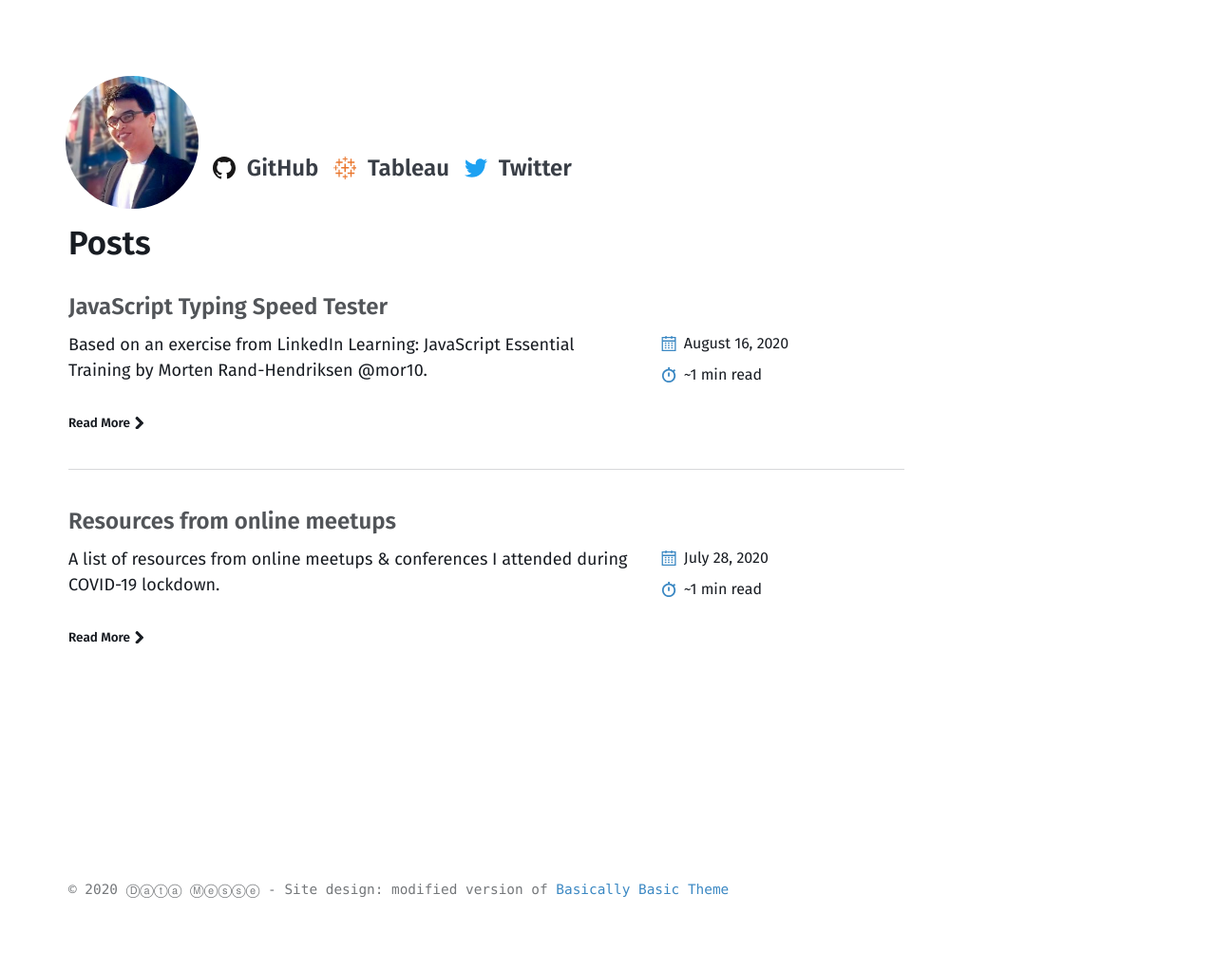
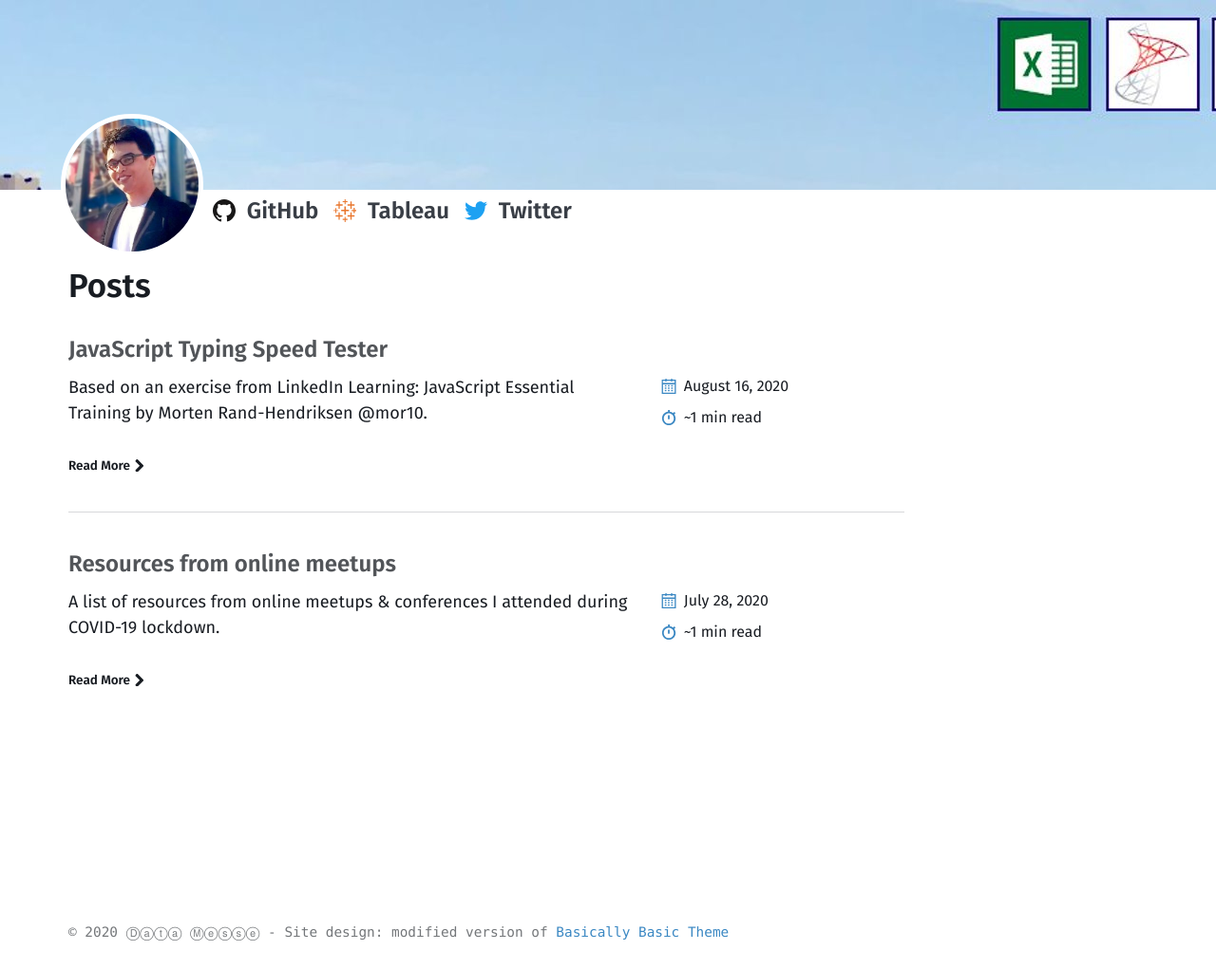
Before and after one commit to datamesse/blog, a Jekyll site: the page built from index.md, in a window 1280 px wide. Shown: the whole page at 95% size. Built offline with Jekyll 4.4.1, drawn with Linux system fonts in a browser that asks for light colours; before the commit the page ends 976 px from its top, so only the background shows below that.

Commit message:
Update _global.scss

```diff
--- a/_sass/basically-basic/_global.scss
+++ b/_sass/basically-basic/_global.scss
@@ -6,28 +6,7 @@
   position: relative;
 }
 #background-top-banner{
-  background-image: url("https://github.com/datamesse/blog/blob/master/assets/images/background_1500x500.jpg?raw=true");
-  position: relative;
-  margin-top: -3rem; /* compensate for intro top margin */
-  margin-bottom: 0.5rem;
-
-  &::before {
-    position: absolute;
-    top: 0;
-    right: 0;
-    bottom: 0;
-    left: 0;
-    @if $intro-image-color-overlay == true {
-      background-color: rgba($accent-color, 0.25);
-    };
-    content: '';
-  }
-
-  img {
-    width: 100%;
-  }
-
-  /*  background-color: #3b88c3;
+  background-color: #3b88c3;
   background-image: url("https://github.com/datamesse/blog/blob/master/assets/images/background_1500x500.jpg?raw=true");
   height: 200px;
   width: 100%;
@@ -36,8 +15,9 @@
   left: 0px;
   background-repeat: no-repeat;
   img {
-    width: 100%;
-  } */
+    max-width: 100%;
+    max-height: 100%;
+  }
 }
 .page-content{
   margin-top: 230px;
```
